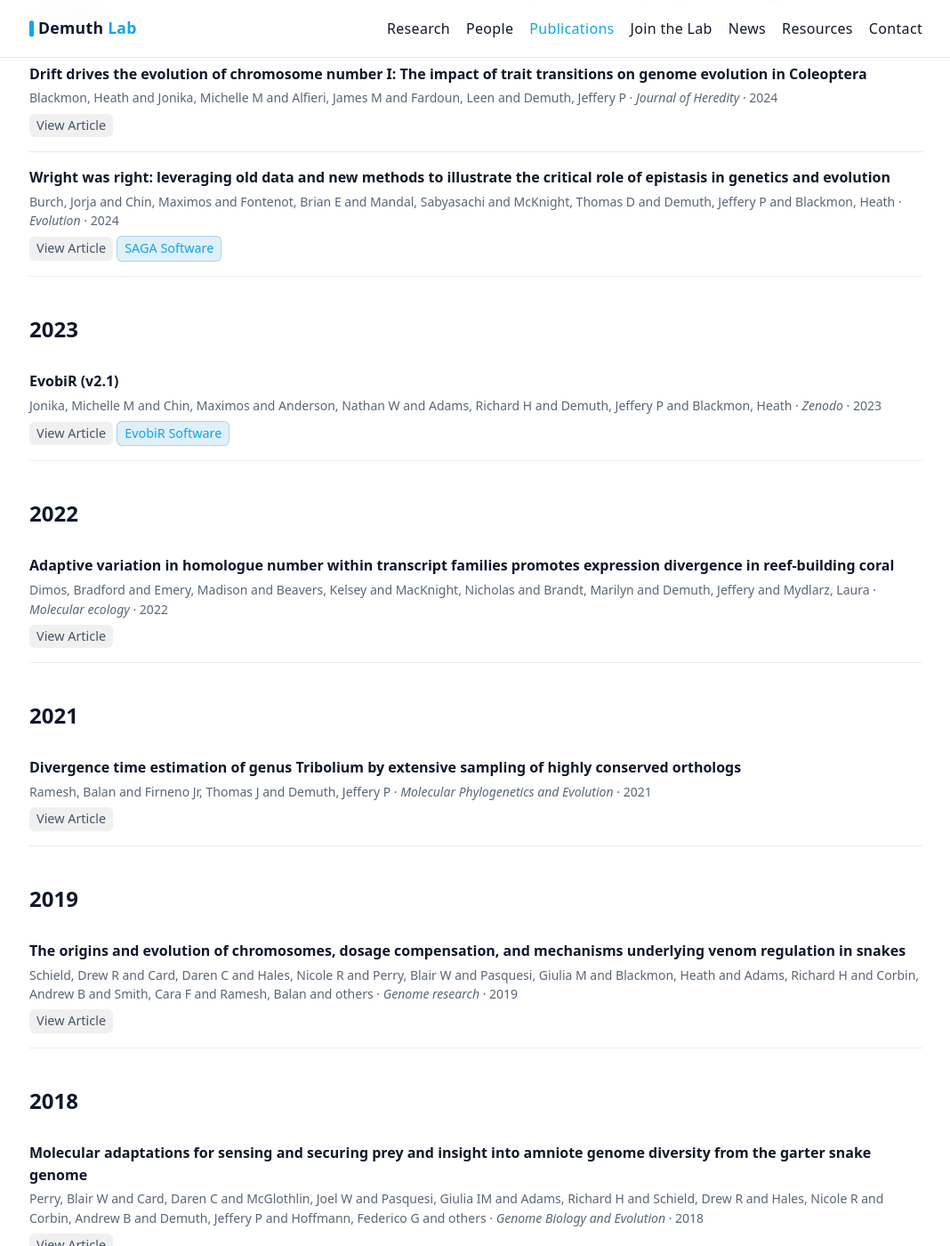
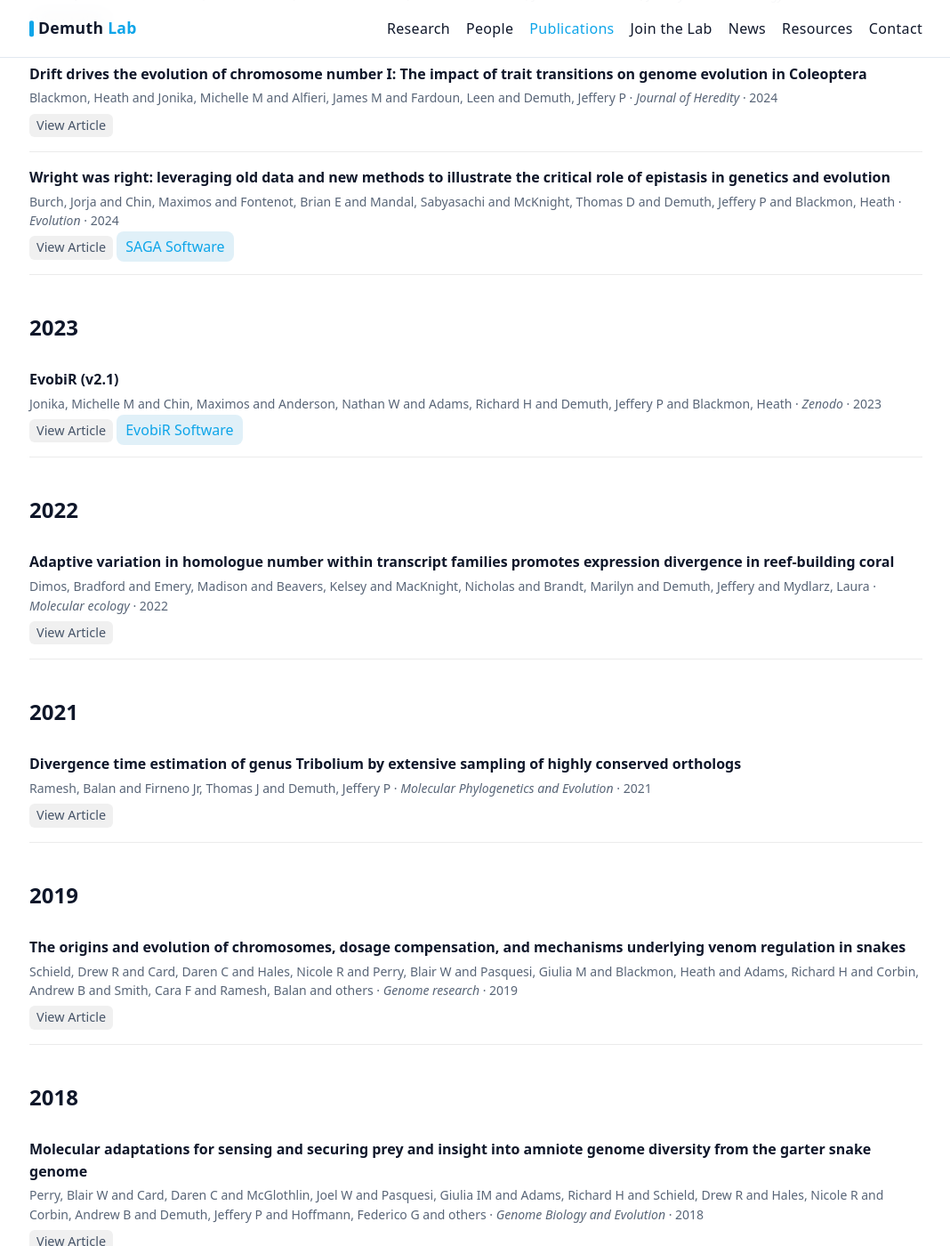
Before and after one commit to demuth-lab/demuth-lab.github.io, a Jekyll site: the page built from publications.md, in a window 1280 px wide and 1400 px high, scrolled down 872 px. Shown: the whole window at 89% size, without its empty margins (105-1173 px from the left). Built offline with Jekyll 4.4.1, drawn with Linux system fonts in a browser that asks for light colours.

Commit message:
Update main.css

```diff
--- a/assets/css/main.css
+++ b/assets/css/main.css
@@ -299,18 +299,15 @@ a:hover{text-decoration:underline}
    Software Buttons
    ========================= */
 .pub-links a.software-link{
-  display:inline-block;
-  padding:2px 8px;
-  border-radius:6px;
-  font-size:0.9rem;
-  background:var(--accent-soft);
+  background:rgba(2,132,199,0.12);
   color:var(--accent);
-  border:1px solid var(--accent-border);
+  padding:6px 10px;
+  border-radius:8px;
   text-decoration:none;
 }
+
 .pub-links a.software-link:hover{
   background:rgba(2,132,199,0.20);
-  border-color:rgba(2,132,199,0.40);
   text-decoration:none;
 }
 
```
